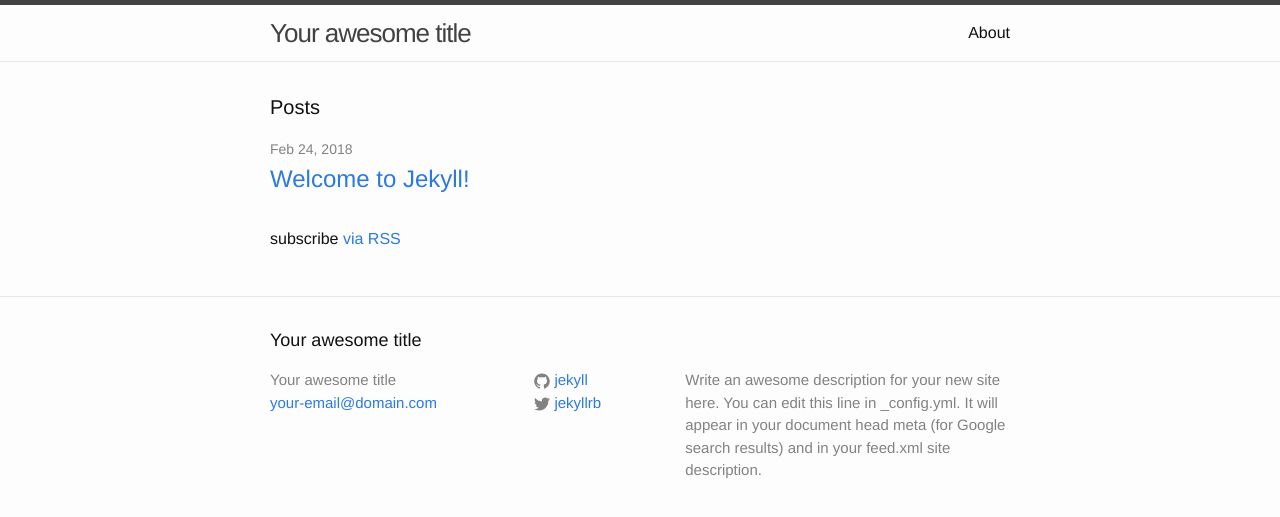
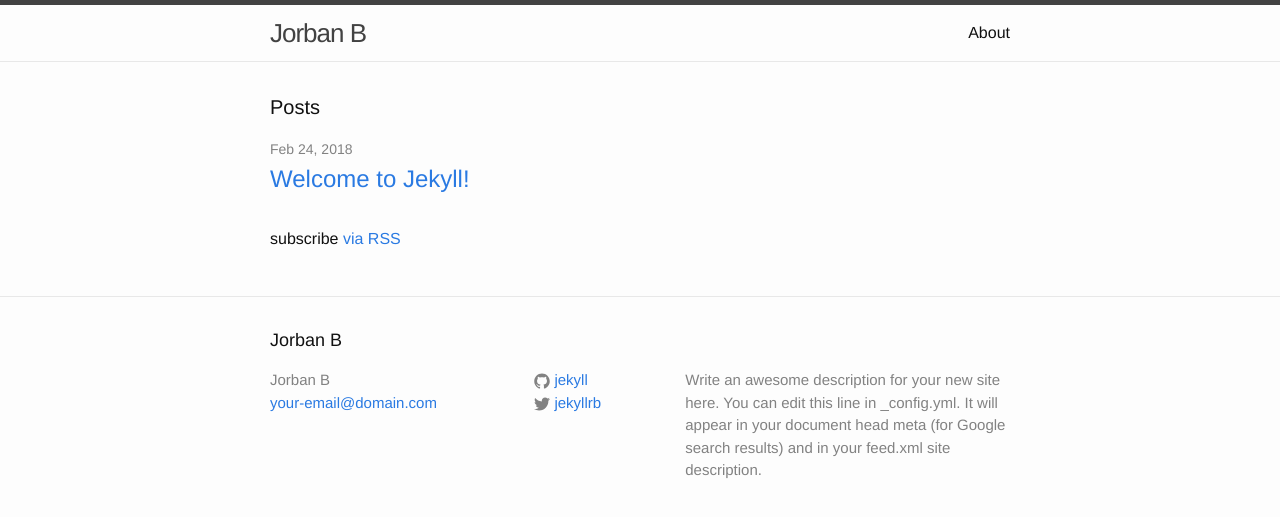
Before and after one commit to jordanb12/jordanb12.github.io, a Jekyll site: the page built from index.html, in a window 1280 px wide. Shown: the top 517 px of the page. Built offline with Jekyll 4.4.1, drawn with Linux system fonts in a browser that asks for light colours.

Commit message:
Update _config.yml

```diff
--- a/_config.yml
+++ b/_config.yml
@@ -6,7 +6,7 @@
 # 'jekyll serve'. If you change this file, please restart the server process.
 
 # Site settings
-title: Your awesome title
+title: Jorban B
 email: your-email@domain.com
 description: > # this means to ignore newlines until "baseurl:"
   Write an awesome description for your new site here. You can edit this
```
